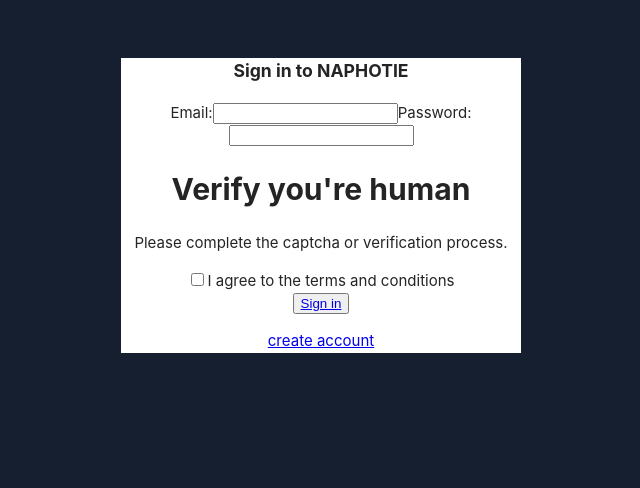
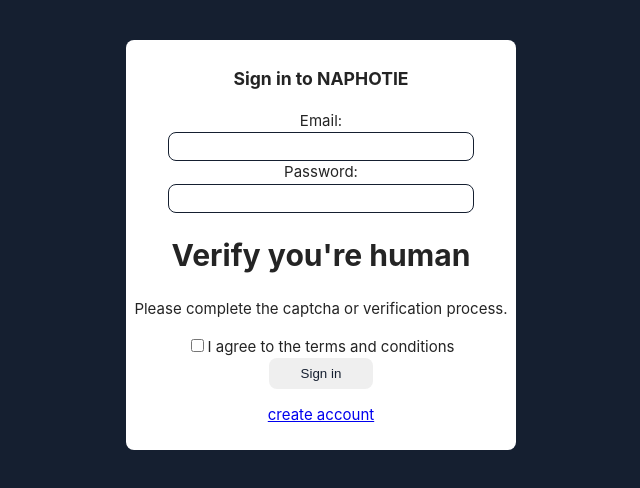
Before and after one commit to jmngandu/NAPHOTIE, a React (Vite) app in the folder naphotie/: page / in a window 1280 px wide. Shown: the top 488 px of the page, without its empty margins (319-959 px from the left). Built offline with nearby package versions, Linux system fonts and the light colour scheme; the HTML template or start-up script is replaced by a standard one.

Commit message:
naphotie

```diff
--- a/naphotie/src/App.css
+++ b/naphotie/src/App.css
@@ -87,4 +87,32 @@
   background-color: #fff;
   color: #242424;
   max-width: 400px;
+  padding: 0.5rem;
+  border-radius: 0.5rem;
 }
+
+.log-input {
+  display: flex;
+  flex-direction: column;
+  align-items: center;
+}
+.log-input input {
+  width: 300px;
+  outline: none;
+  height: 25px;
+  border-radius: 0.5rem;
+  border: #151f30 solid 1px;
+  text-align: center;
+}
+#log-btn {
+  padding: 0.5rem 2rem;
+  border: none;
+  border-radius: 0.5rem;
+}
+#log-btn:hover {
+  opacity: 0.5;
+}
+#log-btn a {
+  color: #151f30;
+  text-decoration: none;
+}
--- a/naphotie/src/App.jsx
+++ b/naphotie/src/App.jsx
@@ -3,12 +3,14 @@ import "./App.css";
 import { Home } from "./Pages/Home";
 import { Routes, Route } from "react-router-dom";
 import Login from "./Components/Login";
+import SignUp from "./Components/SignUp";
 
 function App() {
   return (
     <>
       <Routes>
         <Route path="" element={<Login />} />
+        <Route path="Signup" element={<SignUp />} />
         <Route path="/Home" element={<Home />} />
       </Routes>
     </>
--- a/naphotie/src/Components/Login.jsx
+++ b/naphotie/src/Components/Login.jsx
@@ -8,18 +8,20 @@ export default function Login() {
       <div className="login-page">
         <h3>Sign in to NAPHOTIE</h3>
         <form>
-          <label htmlFor="email">Email:</label>
-          <input type="email" id="email" name="email" required />
-          <label htmlFor="password">Password:</label>
-          <input type="password" id="password" name="password" required />
+          <div className="log-input">
+            <label htmlFor="email">Email:</label>
+            <input type="email" id="email" name="email" required />
+            <label htmlFor="password">Password:</label>
+            <input type="password" id="password" name="password" required />
+          </div>
 
           <VerifyHuman />
 
-          <button type="submit">
+          <button id="log-btn" type="submit">
             <Link to="/Home">Sign in</Link>
           </button>
           <p>
-            <Link>create account</Link>
+            <Link to="Signup">create account</Link>
           </p>
         </form>
       </div>
--- /dev/null
+++ b/naphotie/src/Components/SignUp.jsx
@@ -0,0 +1,7 @@
+export default function SignUp() {
+  return (
+    <>
+      <h1>signup page</h1>
+    </>
+  );
+}
```
